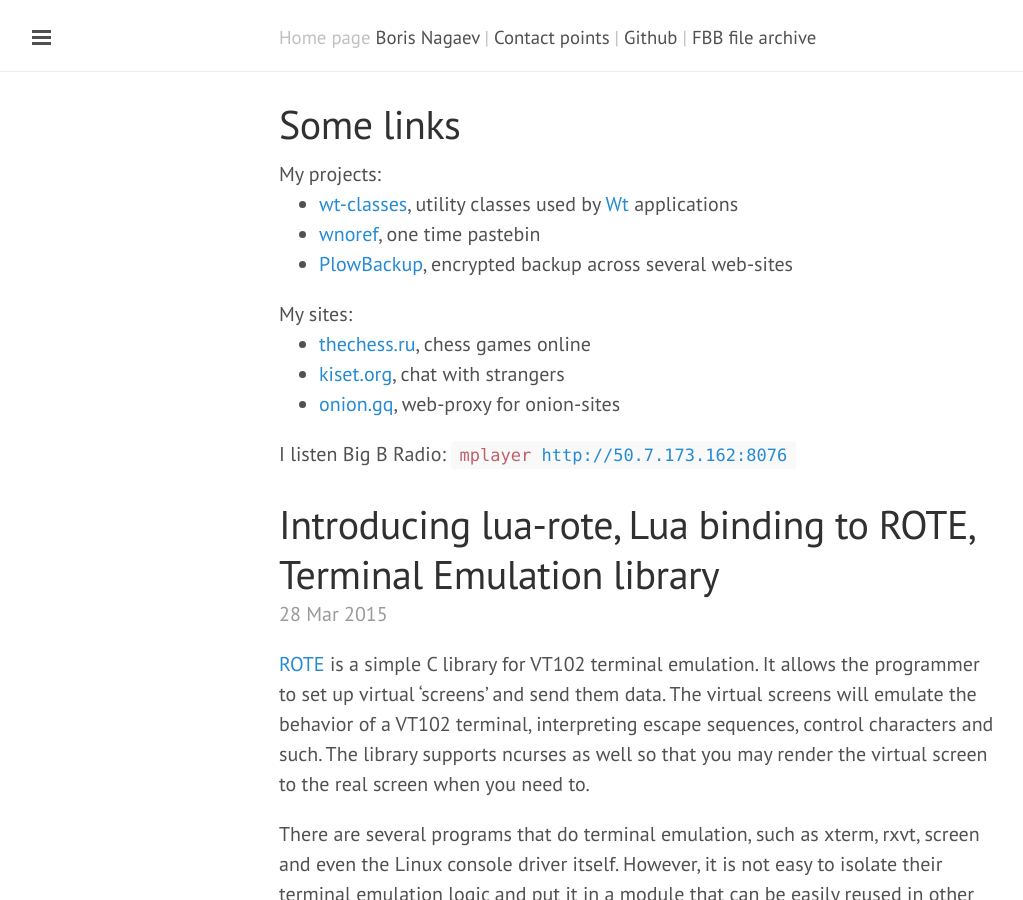
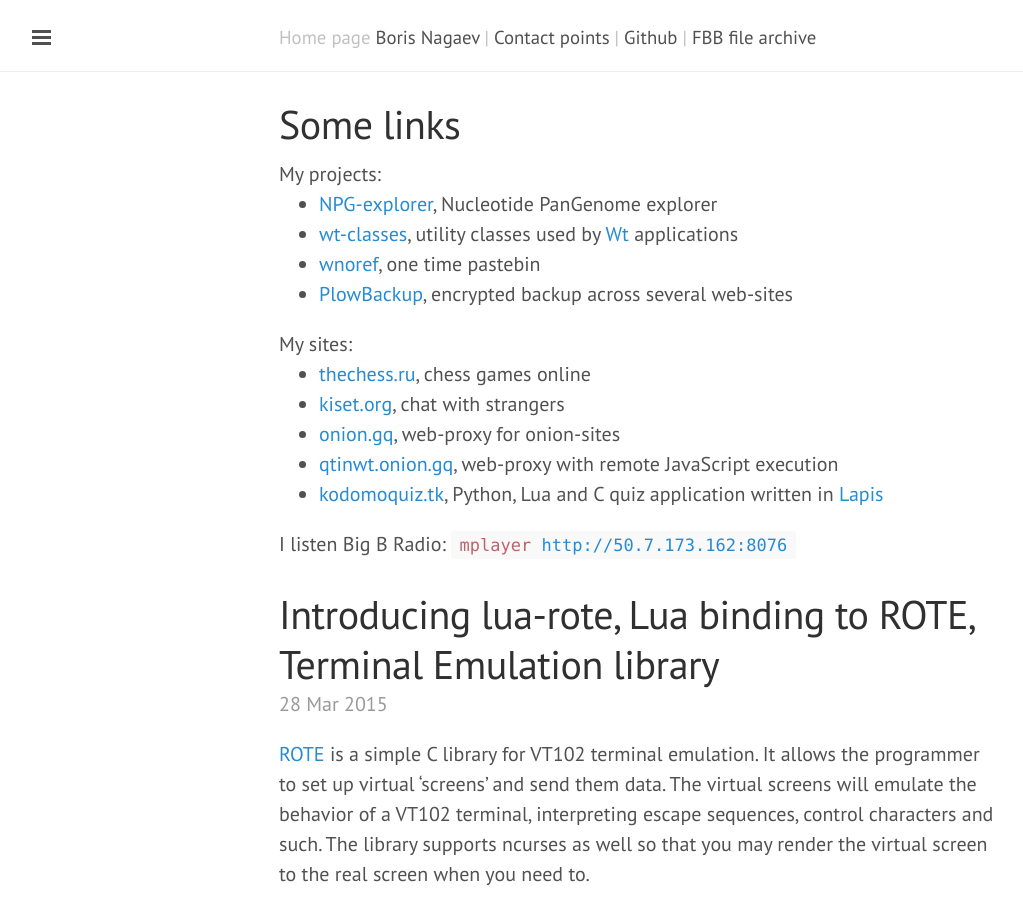
Before and after one commit to starius/starius.github.io, a Jekyll site: the page built from index.html, in a window 1280 px wide and 900 px high. Shown: the whole window, without its empty margins (1-1024 px from the left). Built offline with Jekyll 4.4.1, drawn with Linux system fonts in a browser that asks for light colours; Markdown is read by kramdown in place of the engine named in the settings; the list of posts is cut into pages by our own code.

Commit message:
more projects and sites on main page

```diff
--- a/index.html
+++ b/index.html
@@ -7,6 +7,8 @@ title: Home
 
 My projects:
 <ul>
+  <li><a href="http://mouse.belozersky.msu.ru/tools/npge.html"
+         >NPG-explorer</a>, Nucleotide PanGenome explorer</li>
   <li><a href="http://starius.ru/wt-classes/reference/"
          >wt-classes</a>, utility classes used by
       <a href="http://webtoolkit.eu">Wt</a> applications</li>
@@ -25,6 +27,11 @@ My sites:
   chat with strangers</li>
   <li><a href="http://onion.gq">onion.gq</a>,
   web-proxy for onion-sites</li>
+  <li><a href="http://qtinwt.onion.gq">qtinwt.onion.gq</a>,
+  web-proxy with remote JavaScript execution</li>
+  <li><a href="http://kodomoquiz.tk">kodomoquiz.tk</a>,
+  Python, Lua and C quiz application written in
+  <a href="http://leafo.net/lapis/">Lapis</a></li>
 </ul>
 
 I listen Big B Radio:
```
